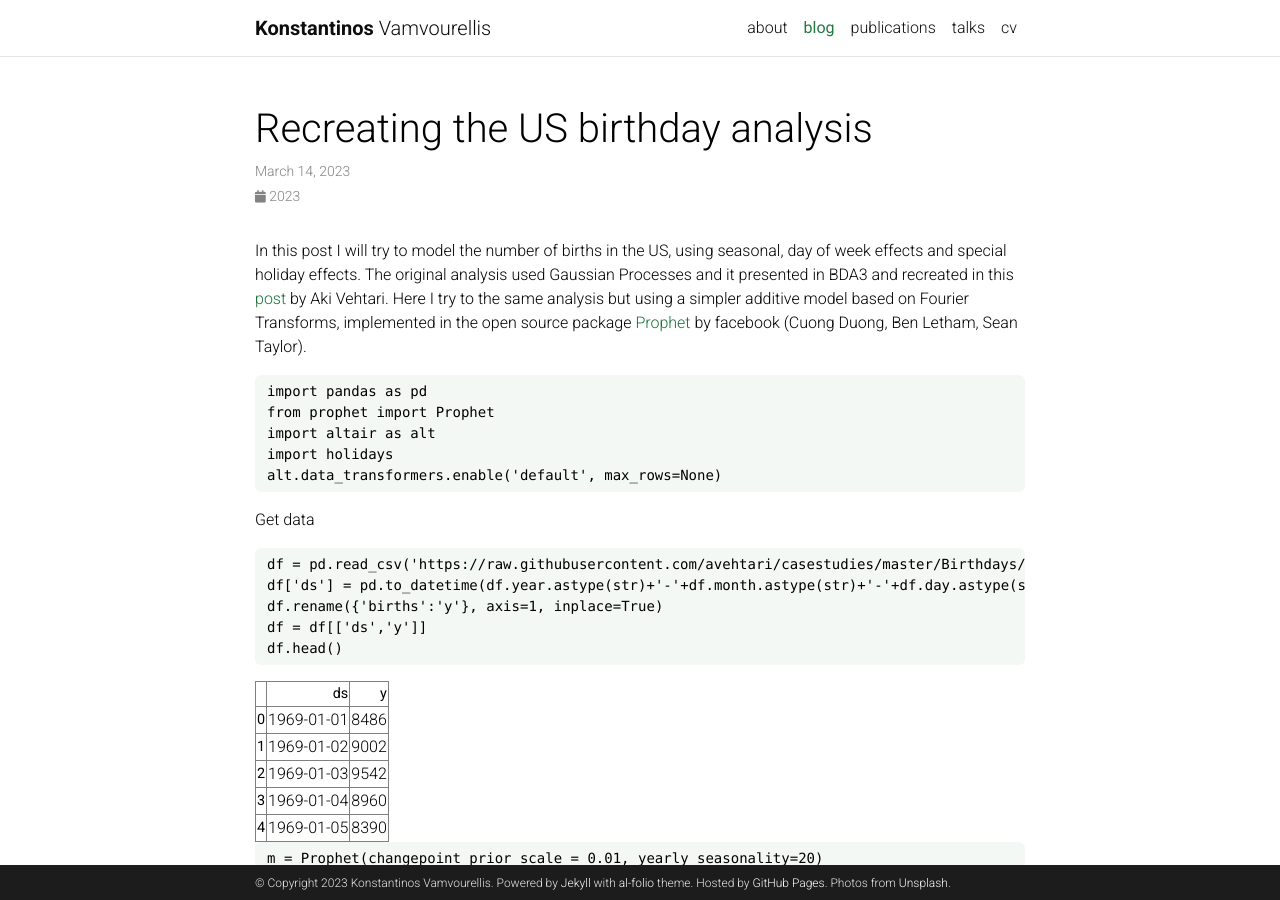
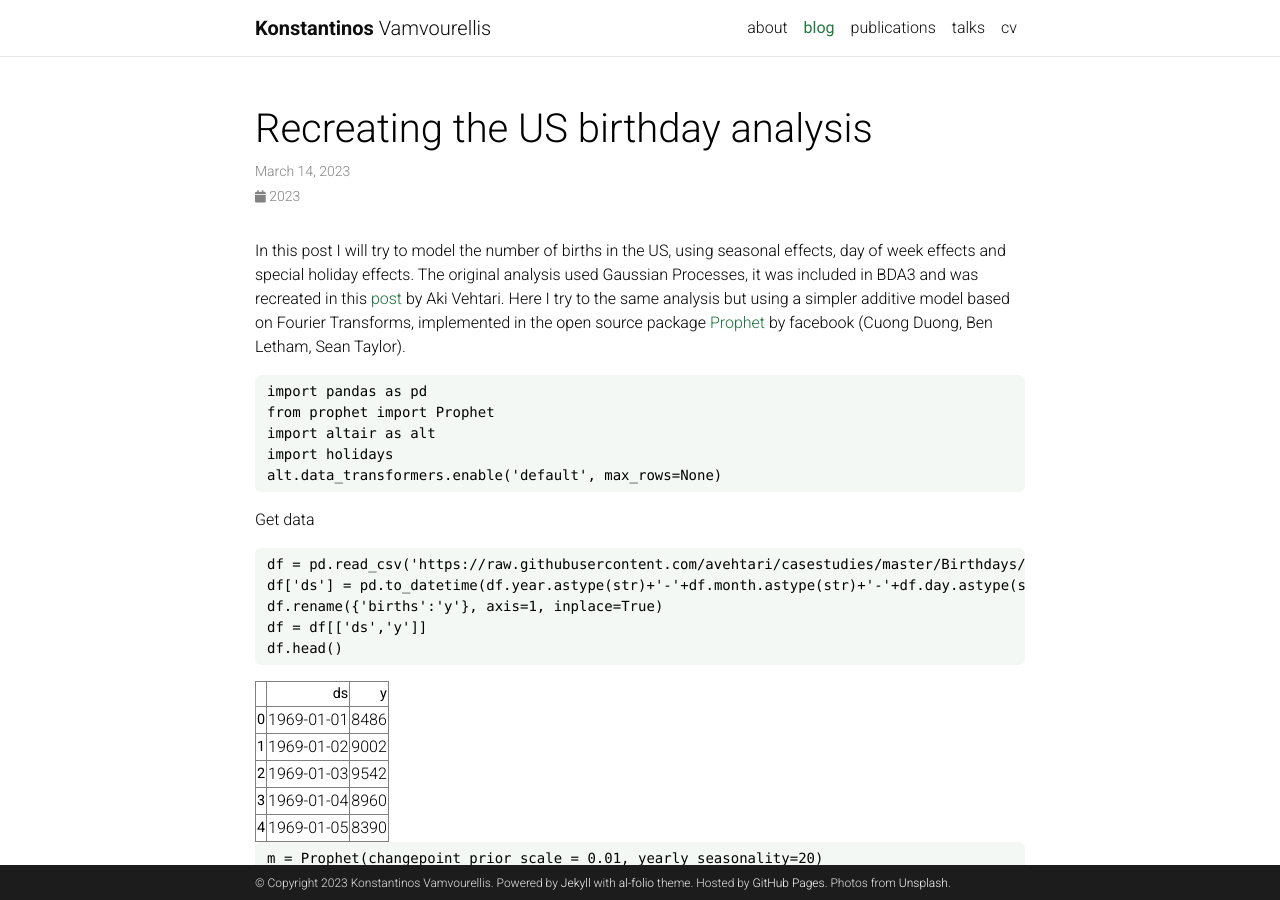
Before and after one commit to bayesways/bayesways.github.io, a Jekyll site: the page built from _posts/2023-03-14-recreating-the-US-birthday-analysis.md, in a window 1280 px wide and 900 px high. Built offline with Jekyll 4.4.1, drawn with Linux system fonts in a browser that asks for light colours; full-size pictures stand in for the smaller copies a plugin makes; comment, search, counter and statistics services are not loaded; a style sheet for code colours, icons or effects is not loaded.

Commit message:
minor updates and cleaning

```diff
--- a/_posts/2023-03-14-recreating-the-US-birthday-analysis.md
+++ b/_posts/2023-03-14-recreating-the-US-birthday-analysis.md
@@ -6,8 +6,8 @@ date: 2023-03-14
 related_posts: false
 ---
 
-In this post I will try to model the number of births in the US, using seasonal, day of week effects and special holiday effects.
-The original analysis used Gaussian Processes and it presented in BDA3 and recreated in this [post](https://avehtari.github.io/casestudies/Birthdays/birthdays.html) by Aki Vehtari.
+In this post I will try to model the number of births in the US, using seasonal effects, day of week effects and special holiday effects.
+The original analysis used Gaussian Processes, it was included in BDA3 and was recreated in this [post](https://avehtari.github.io/casestudies/Birthdays/birthdays.html) by Aki Vehtari.
 Here I try to the same analysis but using a simpler additive model based on Fourier Transforms, implemented in the open source package [Prophet](https://facebook.github.io/prophet/) by facebook (Cuong Duong, Ben Letham, Sean Taylor).
 
 
```
Also changed, not shown: _news/announcement_2.md (deleted, +0 -31 lines), _news/announcement_3.md (deleted, +0 -7 lines), _pages/publications.md (+1 -1 lines), _pages/talks.md (+1 -1 lines).
